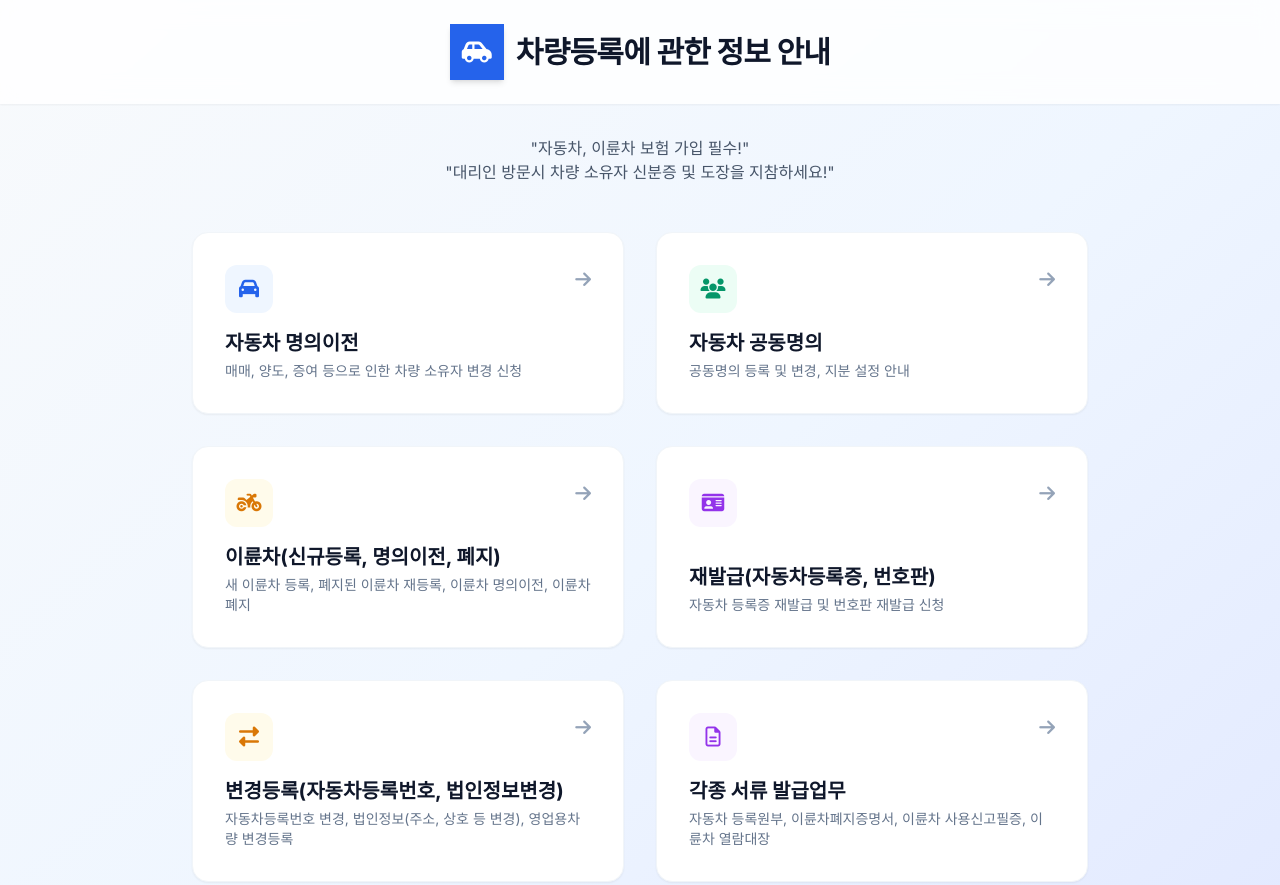
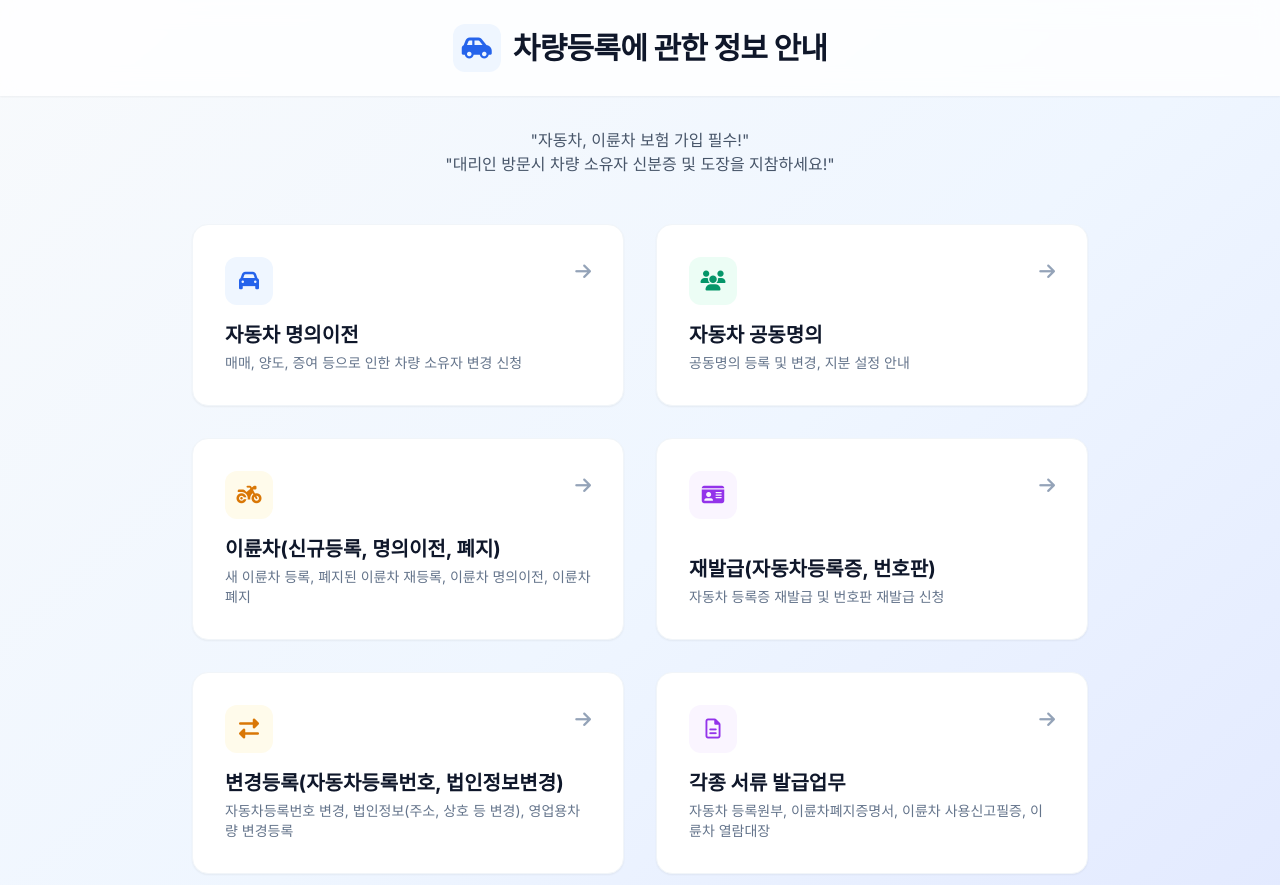
Before and after one commit to u3585/osancar, a plain HTML site: page index.html in a window 1280 px wide. Shown: the top 885 px of the page. Drawn offline with nearby package versions, Linux system fonts and the light colour scheme.

Commit message:
Update header styling in index.html

```diff
--- a/index.html
+++ b/index.html
@@ -20,7 +20,7 @@
 
     <header class="w-full py-6 px-4 md:px-8 text-center bg-white/80 backdrop-blur-md shadow-sm">
         <div class="max-w-4xl mx-auto flex items-center justify-center space-x-3">
-            <div class="bg-blue-600 text-white p-3 rounded-1x1 shadow-md">
+            <div class="w-12 h-12 rounded-xl bg-blue-50 text-blue-600 flex items-center justify-center text-xl font-bold group-hover:bg-blue-600 group-hover:text-white transition-colors duration-300">
                 <i class="fa-solid fa-car-side text-xl md:text-2xl"></i>
             </div>
             <h1 class="text-xl md:text-3xl font-bold tracking-tight text-slate-900">차량등록에 관한 정보 안내</h1>
```
